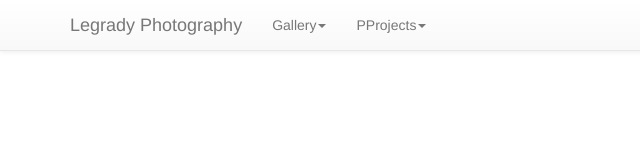
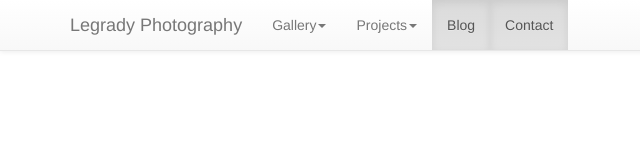
Before and after one commit to legrady/bootstrap-website, a plain HTML site: page index.html in a window 1280 px wide. Shown: the whole page, without its empty margins (0-640 px from the left). Drawn offline with nearby package versions, Linux system fonts and the light colour scheme.

Commit message:
Completed menu structure, no functionality

```diff
--- a/index.html
+++ b/index.html
@@ -37,14 +37,18 @@
                                 <li><a href="#">The Veterans Project</a></li>
 
                             </ul>
+                        </li>
                         <li class="dropdown">
                             <a href="#" class="dropdown-toggle" data-toggle="dropdown"
-                               role="button" aria-expanded="false">PProjects<span class="caret"></span></a>
+                               role="button" aria-expanded="false">Projects<span class="caret"></span></a>
                             <ul class="dropdown-menu" role="menu">
                                 <li><a href="#">The Veterans Project</a></li>
                                 <li><a href="#">The Garage Project</a></li>
                             </ul>
                         </li>
+                        <li class="active"><a href="#">Blog</a></li>
+                        <li class="active"><a href="#">Contact</a></li>
+
                     </ul>
                 </div>
             </div>
```
